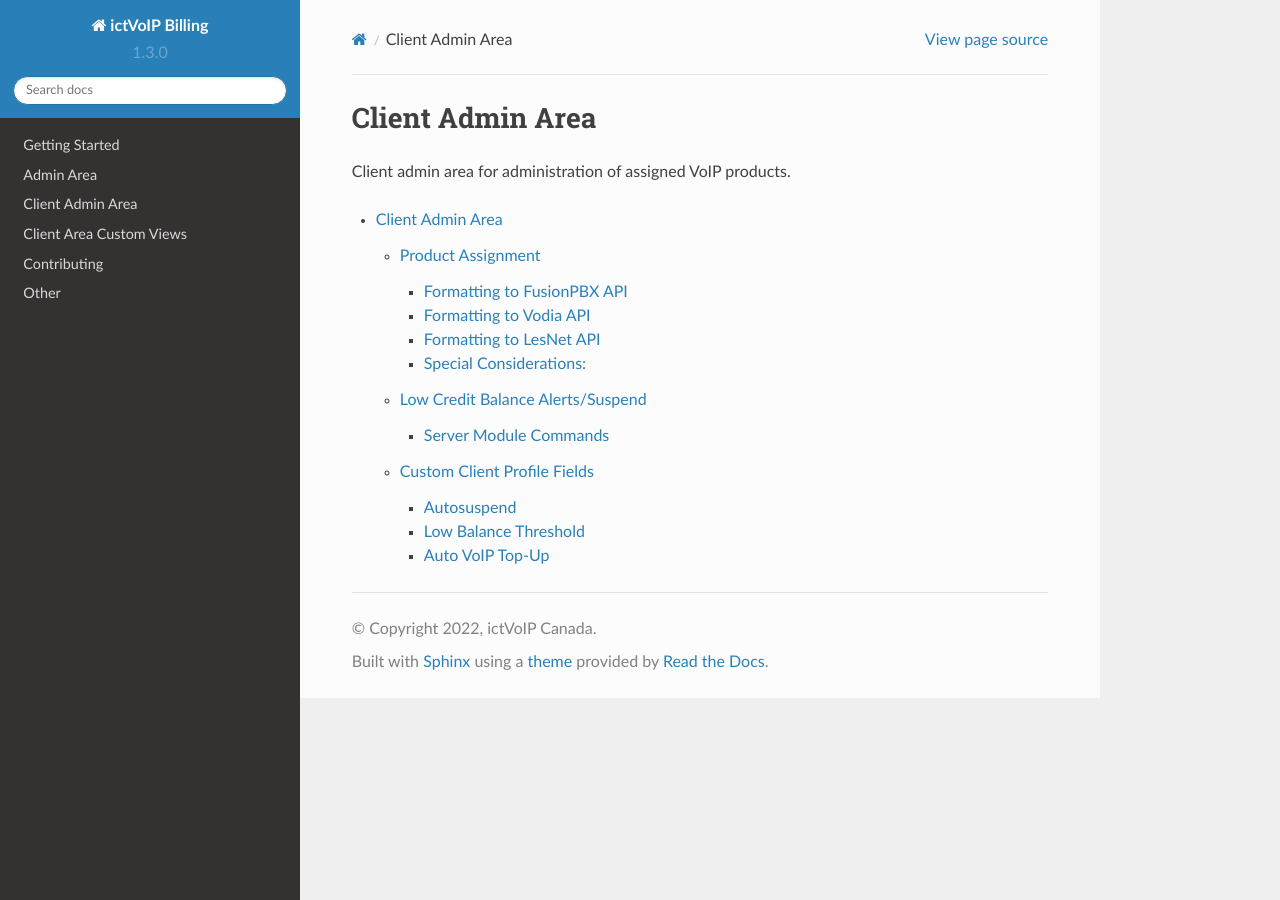
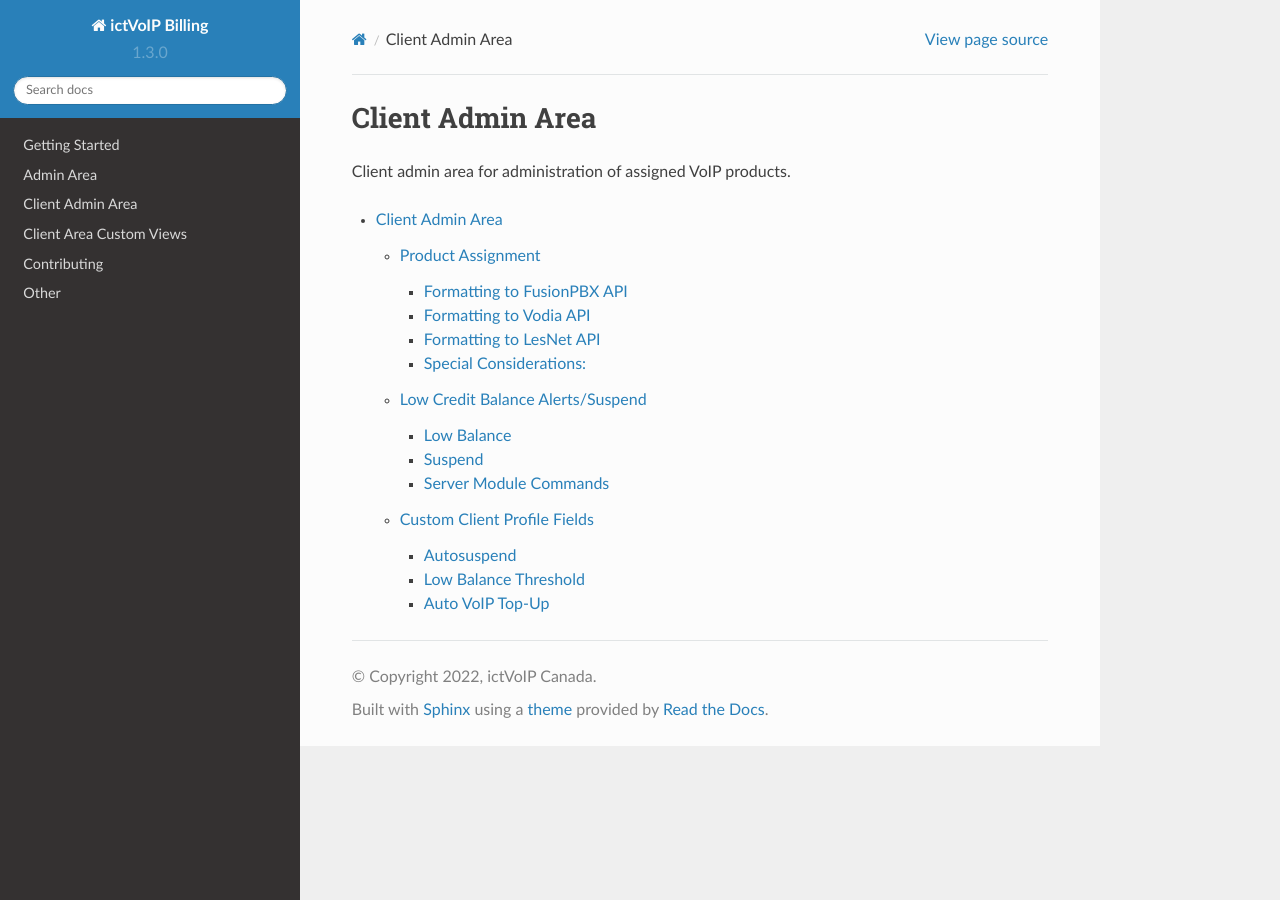
Before and after one commit to ictvoip/ictvoip-docs, a Sphinx documentation site: the page built from docs/source/clientadmin.rst, in a window 1280 px wide. Built offline with Sphinx 7.4.7 and the Read the Docs theme 2.0.0, drawn with Linux system fonts in a browser that asks for light colours; pages that are not in the unit, such as notebooks, are missing from menus.

Commit message:
Update clientadmin.rst

```diff
--- a/docs/source/clientadmin/clientadmin.rst
+++ b/docs/source/clientadmin/clientadmin.rst
@@ -165,6 +165,8 @@ Low Credit Balance Thresholds are set within the Client Profile. When a low bala
 
 |
 
+Low Balance
+*************
 
 1) When the credit balance falls below the set threshold an alert email is sent during the Daily Autobill CRON. A custom email Template located in General Messages must be created with the name "Low Balance Alert" and can include the following as an example:
 
@@ -195,6 +197,8 @@ Low Credit Balance Thresholds are set within the Client Profile. When a low bala
 
 |
 
+Suspend
+**********
 
 2) When the credit balance is zero and or a possible balance owing greater that the credit blance then Autosuspend CRON will suspend all calls. Once a top up of the account has been provided and the account has a positive credit balance with no outstanding balances then the AutoSuspend CRON will un-suspend the account.  This process is done by triggering the PBX/Switch to either disable the Gateway/Trunk or API to Providers suspend function. For certain accounts you have the option of manually overriding the auto suspend by setting the "VoIP Suspended" to no and the "Manual VoIP Suspend" to no.  An auto generated email can be sent to the client by creating an email template within General Messages and must have the name "VoIP Zero Balance" and can have the following as an example:
 
```
